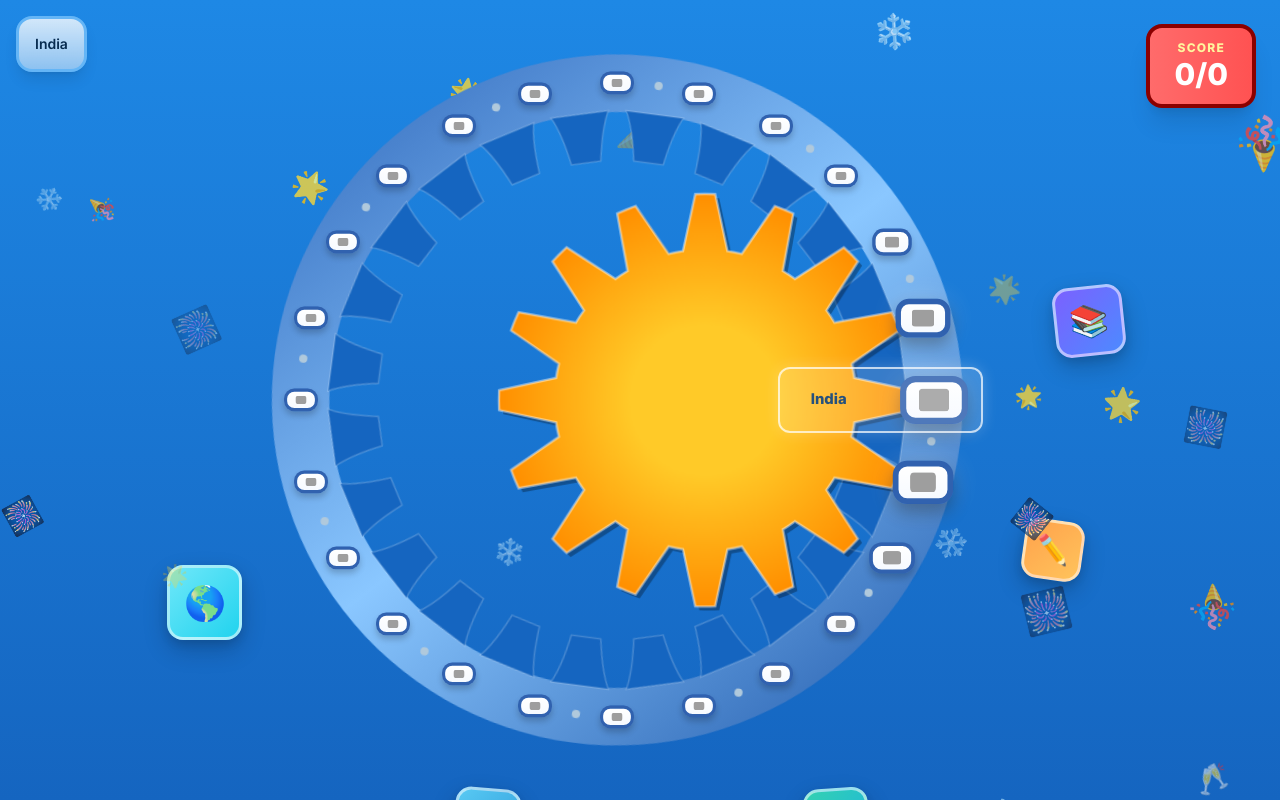
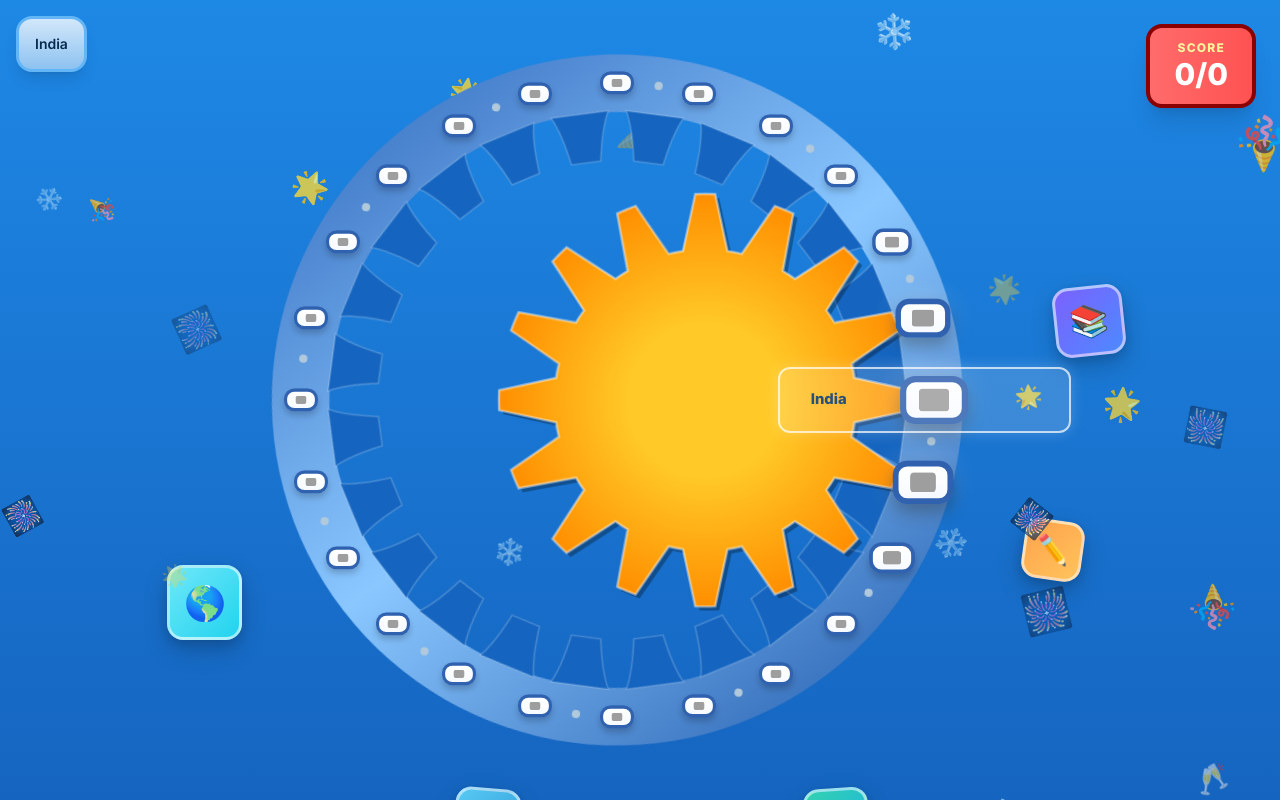
Before and after one commit to nithinrash/GearUP, a plain HTML site: page index.html in a window 1280 px wide. Both pictures are taken after a click on the element 820 px from the left and 400 px from the top of the page. Drawn offline with nearby package versions, Linux system fonts and the light colour scheme; grey boxes are pictures that could not be loaded; animation ran at ten frames a second.

Commit message:
Update index.html

```diff
--- a/index.html
+++ b/index.html
@@ -1058,69 +1058,134 @@
 
             const dist = Math.abs(rawIdx - Math.round(rawIdx));
 
-            if (dist < 0.1) {
-                // If Round Started, ONLY show box if the Aligned Item is the Selected Item
-                if (state.roundStarted && state.selectedInnerIdx !== null && state.selectedInnerIdx !== idx) {
-                    box.style.display = 'none';
-                    return;
-                }
-
-                // Coordinates in World Space
-                const wx = geom.gearCenter.x + geom.gearRootR; // Right edge
-                const wy = geom.gearCenter.y;
-
-                // To Screen Space - Origin is centerX + offsetX
+            // Relaxed visibility: Show box if we are roughly aligning this item (dist < 0.5)
+            // This ensures the box follows the selected item as it rotates into view.
+            // Calculate Target Item & Angle
+            let theta = 0;
+            let targetIdx = null;
+
+            if (!state.roundStarted) {
+                // Phase 1: Box Fixed at Right (Active Zone)
+                // We technically want to highlight the item closest to 0
+                // activeInnerIdx is calculated above as the item near 0
+                targetIdx = state.activeInnerIdx;
+
+                // Force angle to be 0 (Right) visual matching (?)
+                // Or actually follow the item's slight wobble?
+                // Let's follow the item exactly for smoothness
+                const gearPitchRad = (Math.PI * 2) / GEAR_TEETH;
+                theta = (state.gearAngle * Math.PI / 180) + (targetIdx * gearPitchRad);
+
+            } else {
+                // Phase 2: Box FOLLOWS the selected item
+                targetIdx = state.selectedInnerIdx;
+                if (targetIdx !== null) {
+                    const gearPitchRad = (Math.PI * 2) / GEAR_TEETH;
+                    theta = (state.gearAngle * Math.PI / 180) + (targetIdx * gearPitchRad);
+                }
+            }
+
+            // Coordinates in World Space (Center of the Text)
+            const textR = geom.gearRootR * 0.82;
+            const wx = geom.gearCenter.x + textR * Math.cos(theta);
+            const wy = geom.gearCenter.y + textR * Math.sin(theta);
+
+            // To Screen Space
             const ox = centerX + (state.offsetX || 0);
             const oy = centerY;
 
-                const sx = ox + (wx - ox) * state.zoom;
-                const sy = oy + (wy - oy) * state.zoom;
+            // Project from World (0,0 centered) to Screen
+            // Logic: Center + (WorldPos - GearCenter) * Zoom
+            // GearCenter is implicitly 0,0 in drawing logic before translation
+            // But let's stick to the vector logic:
+            const screenX = ox + (textR * Math.cos(theta)) * state.zoom;
+            const screenY = oy + (textR * Math.sin(theta)) * state.zoom;
 
             box.style.display = 'block';
-
-                // Calculate Key Positions in Screen Space
-                const textR = geom.gearRootR * 0.82; // Inner text radius
-                const innerWx = geom.gearCenter.x + textR;
-                const innerSx = ox + (innerWx - ox) * state.zoom;
-
-                const ringR = (geom.ringOuterR + geom.ringRootR) / 2; // Outer flag radius
-                const outerWx = geom.ringCenter.x + ringR;
-                const outerSx = ox + (outerWx - ox) * state.zoom;
 
             let boxW, boxLeft;
             const padding = minDim * 0.04 * state.zoom;
 
-                if (!state.roundStarted) {
-                    // Phase 1: Only Inner Text - Fit to Size
-                    // Estimate Width based on character count (Inter is variable width, but ~0.6em avg)
-                    // Font is approx minDim * 0.018 in size
-                    // Let's rely on a heuristic approx width
+            // Check Alignment for Expansion (Must be at Right / 0 degrees)
+            // Normalize theta
+            let normTheta = theta % (Math.PI * 2);
+            if (normTheta > Math.PI) normTheta -= Math.PI * 2;
+            if (normTheta < -Math.PI) normTheta += Math.PI * 2;
+            const isAlignedAtZero = Math.abs(normTheta) < 0.05; // Strict alignment
+
+            // Logic:
+            // If Round Started AND Correctly Aligned at 0 deg -> Expanded Box
+            // Else -> Text Only Box
+
+            // Dist check from previous logic (dist between gears) is implicitly satisfied if we are at 0 deg
+            // because the outer ring moves differently?
+            // Actually we need to check if the Outer Ring is ALSO aligned?
+            // Users requirement: "when q1 is on eaxt right then cover the box on both inner and outer gear"
+            // Assuming "exact right" implies the user has aligned them.
+
+            // Let's use the 'dist' calculation for the gear-to-gear alignment separately?
+            // The 'dist' variable above (lines 1059) measures if ANY tooth is aligned.
+            // We want: 1. Is OUR item at 0 deg? 2. Is the gear aligned to click?
+
+            if (state.roundStarted && isAlignedAtZero && dist < 0.05) {
+                // EXPANDED: Span Inner Text to Outer Flag
+                const ringR = (geom.ringOuterR + geom.ringRootR) / 2;
+                // Outer pos at 0 deg
+                const outerSx = ox + ringR * state.zoom;
+
+                const distSpan = outerSx - screenX;
+                boxW = distSpan + (padding * 3);
+                const midX = (screenX + outerSx) / 2;
+                // Because box is rotated, "Left" is relative to its own coordinate space?
+                // NO. HTML rotation rotates the element around transform-origin.
+                // If we set left/top, that positions the origin.
+                // We need to width/height to be relative to that center?
+                // Box is usually Centered?
+
+                // Actually, if we rotate the box 180 deg, "width" extends left.
+                // If we use `boxLeft` relative to unrotated space, it gets complex.
+                // BETTER:
+                // 1. Position div at Center `(screenX, screenY)`.
+                // 2. Set `width`.
+                // 3. Use `transform-origin: left center`?
+                // If we use `transform-origin: center center`:
+                //  Text-Only: Width W. Center is Text Center. OK.
+                //  Expanded: Width W (Text to Flag). Center is Midpoint. OK.
+
+                // So we calculate Midpoint in World Space (or Unrotated Screen Space)?
+                // Unrotated: Text is at `screenX`. Flag is at `outerSx`.
+                // Midpoint `midX`.
+                // We position box at `midX`.
+                // Rotate by `theta`.
+
+                // Wait, if theta != 0 (e.g. 90deg), "Outer Flag" is at `sy + R`.
+                // But we ONLY expand if `isAlignedAtZero` (theta ~ 0).
+                // So when expanded, theta is 0. Rotation is 0.
+                // So simplistic logic works for Expanded.
+
+                boxLeft = midX - (boxW / 2);
+                box.style.left = boxLeft + 'px';
+                box.style.top = (screenY - (minDim * 0.08 * state.zoom / 2)) + 'px';
+                box.style.width = boxW + 'px';
+                box.style.transform = `rotate(${theta}rad)`; // Approx 0
+
+            } else {
+                // DEFAULT: Text Only (Center on Text)
                 const approxCharW = minDim * 0.012 * state.zoom;
                 let textW = (activeItem.length * approxCharW) + (minDim * 0.04 * state.zoom);
-
-                    // Min width for aesthetics
                 textW = Math.max(textW, minDim * 0.15 * state.zoom);
 
                 boxW = textW;
-                    boxLeft = innerSx - (boxW / 2);
-                } else {
-                    // Phase 2: Span Inner Text to Outer Flag
-                    const dist = outerSx - innerSx;
-                    boxW = dist + (padding * 3); // Extra padding
-                    const midX = (innerSx + outerSx) / 2;
-                    boxLeft = midX - (boxW / 2);
+
+                // Position at `screenX, screenY`
+                box.style.left = (screenX - boxW / 2) + 'px';
+                box.style.top = (screenY - (minDim * 0.08 * state.zoom / 2)) + 'px';
+                box.style.width = boxW + 'px';
+                box.style.transform = `rotate(${theta}rad)`;
             }
 
             const boxH = minDim * 0.08 * state.zoom;
-
-                box.style.width = boxW + 'px';
             box.style.height = boxH + 'px';
-                box.style.left = boxLeft + 'px';
-                box.style.top = (sy - (boxH / 2)) + 'px';
-
-            } else {
-                box.style.display = 'none';
-            }
         }
 
         /* ===========================
@@ -1299,9 +1364,9 @@
             const dist = Math.abs(rawIdx - Math.round(rawIdx));
 
             // Strict Input Restriction:
-            // 1. Must be aligned (dist < 0.1)
+            // 1. Must be strictly aligned (dist < 0.05)
             // 2. Must matches the selected question
-            if (dist > 0.1) return; // Not aligned
+            if (dist > 0.05) return; // Not aligned enough
 
             let idx = Math.round(rawIdx) % GEAR_TEETH;
             if (idx < 0) idx += GEAR_TEETH;
@@ -1310,18 +1375,22 @@
 
             const innerLabel = state.activeInnerLabel;
             const expectedFlag = countryToA[innerLabel];
-            const selectedFlag = getActiveOuterFlag();
-
-            const isCorrect = expectedFlag === selectedFlag;
+
+            // Get aligned Outer Flag
+            const ringPitch = 360 / RING_TEETH;
+            const ringRawIdx = (contactDeg - state.ringAngle) / ringPitch;
+            let ringIdx = Math.round(ringRawIdx) % RING_TEETH;
+            if (ringIdx < 0) ringIdx += RING_TEETH;
+
+            const selectedFlag = outerItems[ringIdx];
+            const isCorrect = (expectedFlag === selectedFlag);
 
             state.attempts++;
             if (isCorrect) state.score++;
             updateScore();
 
-            const question = countryToQ[innerLabel] || innerLabel;
-            const answer = selectedFlag; // Show the user's selection (aligned flag)
-
-            showOverlay(isCorrect, question, answer);
+            // Show result with USER'S choice (selectedFlag)
+            showOverlay(selectedFlag, isCorrect);
         }
 
         let flagElements = [];
```
Lines whose indentation alone changed are shown as unchanged.
